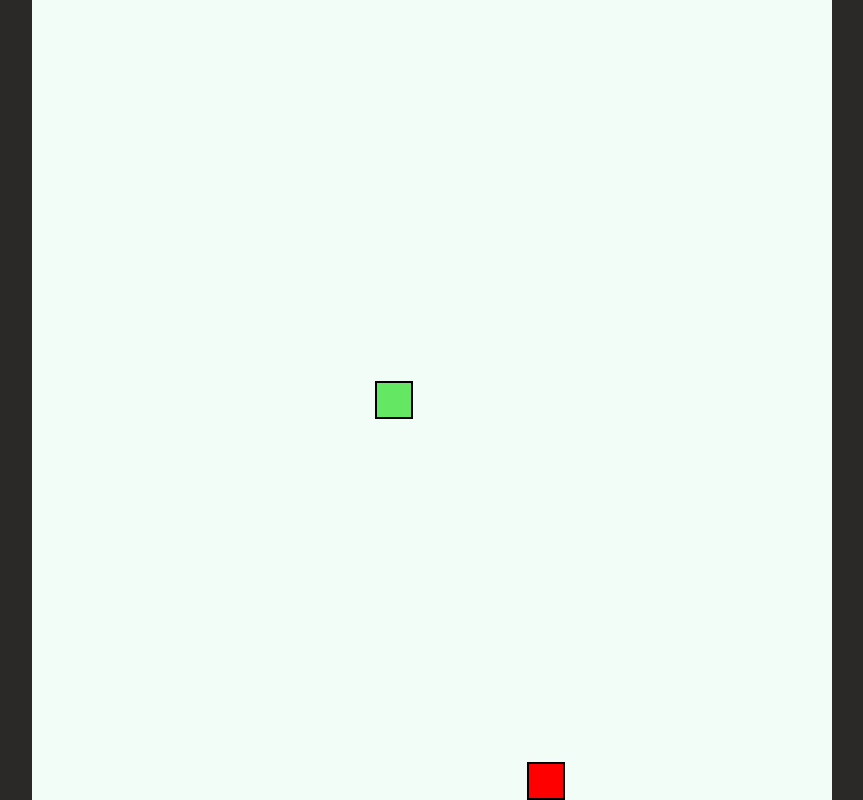
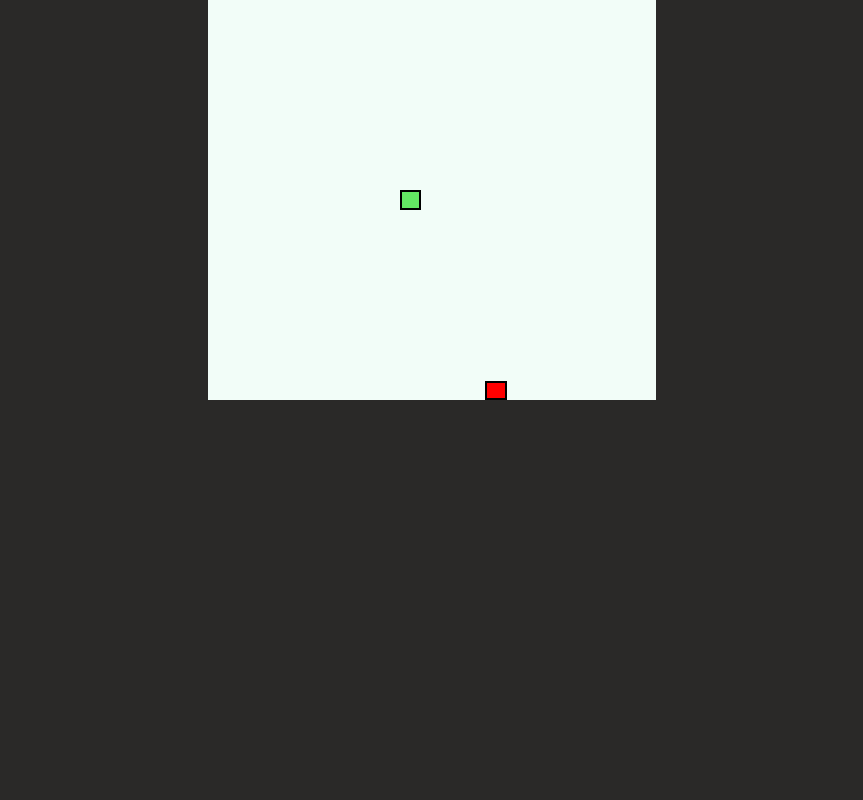
Before and after one commit to saif-gitreps/Snake-Game, a plain HTML site: page attempt-2/index.html in a window 1280 px wide. Shown: the whole page, without its empty margins (208-1071 px from the left). Drawn offline with Linux system fonts and the light colour scheme.

Commit message:
reshaping game board

```diff
--- a/attempt-2/index.html
+++ b/attempt-2/index.html
@@ -3,34 +3,8 @@
    <head>
       <meta charset="UTF-8" />
       <meta name="viewport" content="width=device-width, initial-scale=1.0" />
-      <title>Document</title>
-      <style>
-         body {
-            height: 100vh;
-            width: 100vw;
-            display: flex;
-            justify-content: center;
-            align-items: center;
-            margin: 0;
-            background-color: rgb(42, 41, 40);
-         }
-         #game-board {
-            background-color: rgb(242, 253, 248);
-            width: 100vmin;
-            height: 100vmin;
-            display: grid;
-            grid-template-rows: repeat(21, 1fr);
-            grid-template-columns: repeat(21, 1fr);
-         }
-         .snake {
-            background-color: rgb(100, 232, 100);
-            border: 0.25vmin solid black;
-         }
-         .food {
-            background-color: red;
-            border: 0.25vmin solid black;
-         }
-      </style>
+      <title>Snake Game</title>
+      <link rel="stylesheet" href="styles/styles.css" />
       <script src="game.js" defer type="module"></script>
    </head>
    <body>
--- a/attempt-2/input..js
+++ b/attempt-2/input..js
@@ -1,5 +1,6 @@
 export let inputDirection = { x: 0, y: 0 };
 export let lastInputDirection = { x: 0, y: 0 };
+
 window.addEventListener("keydown", (event) => {
    switch (event.key) {
       case "ArrowUp":
--- /dev/null
+++ b/attempt-2/styles/styles.css
@@ -0,0 +1,23 @@
+body {
+   display: flex;
+   justify-content: center;
+   align-items: center;
+   margin: 0;
+   background-color: rgb(42, 41, 40);
+}
+#game-board {
+   background-color: rgb(242, 253, 248);
+   width: 28rem;
+   height: 25rem;
+   display: grid;
+   grid-template-rows: repeat(21, 1fr);
+   grid-template-columns: repeat(21, 1fr);
+}
+.snake {
+   background-color: rgb(100, 232, 100);
+   border: 0.25vmin solid black;
+}
+.food {
+   background-color: red;
+   border: 0.25vmin solid black;
+}
```
